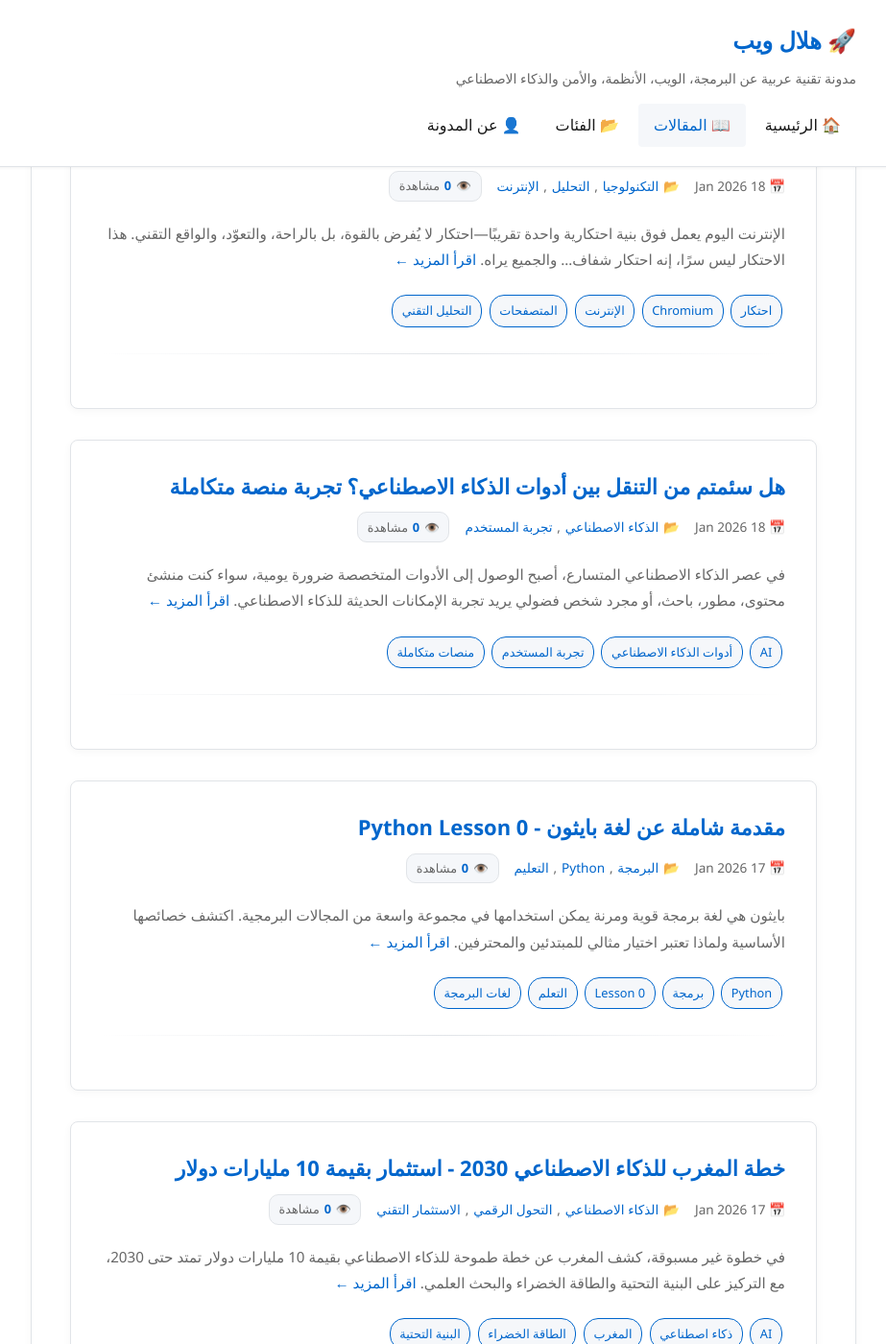
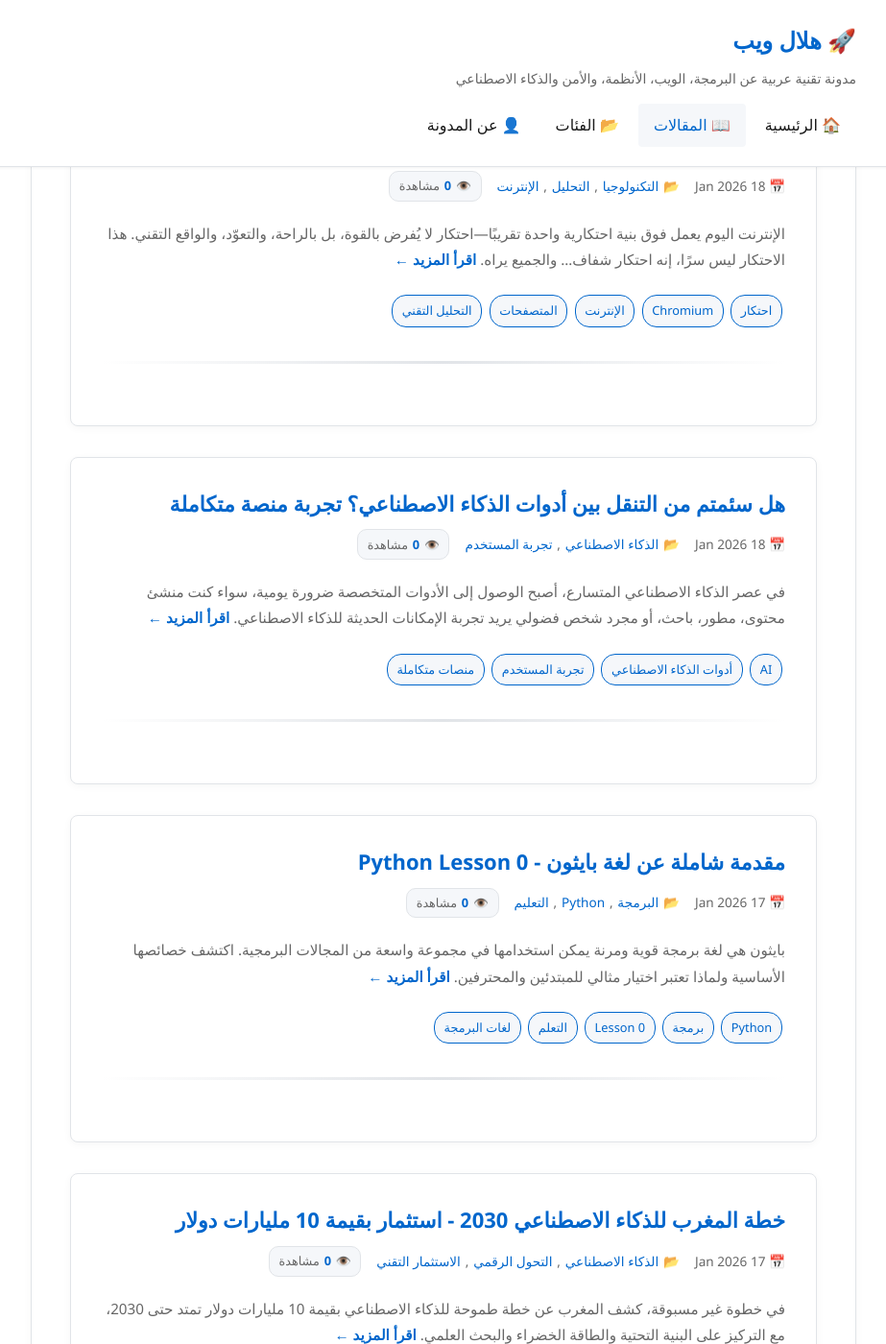
Before and after one commit to KerrasDev/HellaleWeb, a Jekyll site: the page built from posts/index.md, in a window 1280 px wide and 1400 px high, scrolled down 466 px. Shown: the whole window at 96% size, without its empty margins (178-1101 px from the left). Built offline with Jekyll 4.4.1, drawn with Linux system fonts in a browser that asks for light colours; some web fonts are replaced.

Commit message:
Move post CSS to separate file and update post.html

```diff
--- a/_layouts/default.html
+++ b/_layouts/default.html
@@ -58,6 +58,7 @@
     <!-- Stylesheets -->
     <link rel="stylesheet" href="{{ '/assets/css/style.css' | relative_url }}">
     <link rel="stylesheet" href="{{ '/assets/css/header.css' | relative_url }}">
+    <link rel="stylesheet" href="{{ '/assets/css/post.css' | relative_url }}">
     <link rel="stylesheet" href="{{ '/assets/css/footer.css' | relative_url }}">
 
     <!-- Jekyll Meta Tags -->
--- /dev/null
+++ b/assets/css/post.css
@@ -0,0 +1,437 @@
+/* ===== Post Styles ===== */
+
+/* ===== Main Post Container ===== */
+.post,
+.page-article {
+    background-color: var(--bg);
+    padding: 2.5rem;
+    margin-bottom: 2.5rem;
+    border-radius: 8px;
+    border: 1px solid var(--border);
+    box-shadow: 0 2px 8px rgba(0, 0, 0, 0.04);
+    transition: box-shadow 0.3s ease;
+}
+
+.post:hover,
+.page-article:hover {
+    box-shadow: 0 4px 16px rgba(0, 102, 204, 0.08);
+}
+
+/* ===== Post Headers ===== */
+.page-header,
+.post-header {
+    margin-bottom: 2rem;
+    padding-bottom: 1.5rem;
+    border-bottom: 2px solid var(--border);
+}
+
+.page-title,
+.post-title {
+    margin: 0 0 0.75rem;
+    color: var(--primary);
+    line-height: 1.3;
+}
+
+/* ===== Post Meta with View Counter ===== */
+.post-meta {
+    color: var(--text-light);
+    font-size: 0.9rem;
+    display: flex;
+    flex-wrap: wrap;
+    gap: 1.5rem;
+    align-items: center;
+    padding: 0.75rem 0;
+    border-top: 1px solid var(--border);
+    border-bottom: 1px solid var(--border);
+    margin: 1rem 0 2rem 0;
+}
+
+.post-meta > * {
+    display: inline-flex;
+    align-items: center;
+    gap: 0.4rem;
+}
+
+.post-meta time,
+.post-meta span {
+    display: inline-flex;
+    align-items: center;
+    gap: 0.4rem;
+}
+
+.post-categories {
+    display: inline-flex;
+    align-items: center;
+    gap: 0.4rem;
+}
+
+.category-link {
+    color: var(--primary);
+    text-decoration: none;
+    font-weight: 500;
+}
+
+.category-link:hover {
+    text-decoration: underline;
+}
+
+/* ===== View Counters ===== */
+.post-views {
+    font-weight: 500;
+    color: var(--primary);
+    background-color: var(--bg-light);
+    padding: 0.25rem 0.75rem;
+    border-radius: 12px;
+    border: 1px solid var(--border);
+    display: inline-flex;
+    align-items: center;
+    gap: 0.3rem;
+    font-size: 0.9rem;
+}
+
+.post-views-list {
+    font-weight: 500;
+    color: var(--text-light);
+    background-color: var(--bg-light);
+    padding: 0.2rem 0.6rem;
+    border-radius: 10px;
+    border: 1px solid var(--border);
+    font-size: 0.8rem;
+    display: inline-flex;
+    align-items: center;
+    gap: 0.3rem;
+}
+
+.post-views-list .view-count {
+    color: var(--primary);
+    font-weight: 600;
+}
+
+.view-count {
+    color: var(--primary);
+    font-weight: 600;
+}
+
+/* ===== Post Content ===== */
+.post-content,
+.page-content {
+    font-size: 1rem;
+    line-height: 1.8;
+}
+
+.post-content > *:first-child,
+.page-content > *:first-child {
+    margin-top: 0;
+}
+
+/* ===== Post Footer ===== */
+.post-footer {
+    margin-top: 2rem;
+    padding-top: 1.5rem;
+    border-top: 1px solid var(--border);
+}
+
+.post-tags {
+    display: flex;
+    flex-wrap: wrap;
+    gap: 0.5rem;
+}
+
+/* ===== Related Posts ===== */
+.related-posts {
+    background-color: var(--bg-light);
+    padding: 1.5rem;
+    border-radius: 6px;
+    margin-top: 2.5rem;
+}
+
+.related-posts h3 {
+    margin: 0 0 1rem;
+    color: var(--primary);
+}
+
+.related-posts ul {
+    list-style: none;
+    padding: 0;
+    margin: 0;
+}
+
+.related-posts li {
+    padding: 0.5rem 0;
+    border-bottom: 1px solid var(--border);
+}
+
+.related-posts li:last-child {
+    border-bottom: none;
+}
+
+.related-post-link {
+    color: var(--primary);
+    font-weight: 500;
+    text-decoration: none;
+    transition: color 0.2s;
+}
+
+.related-post-link:hover {
+    color: var(--accent);
+    text-decoration: underline;
+}
+
+/* ===== Post List Items ===== */
+.post-list-item {
+    background-color: var(--bg);
+    padding: 2rem;
+    margin-bottom: 2rem;
+    border-radius: 8px;
+    border: 1px solid var(--border);
+    box-shadow: 0 2px 8px rgba(0, 0, 0, 0.04);
+    transition: all 0.3s ease;
+    position: relative;
+}
+
+.post-list-item:hover {
+    border-color: var(--primary);
+    box-shadow: 0 6px 20px rgba(0, 102, 204, 0.12);
+}
+
+.post-list-header {
+    margin-bottom: 1rem;
+}
+
+.post-list-header h3 {
+    margin: 0 0 0.75rem;
+    font-size: 1.375rem;
+    line-height: 1.4;
+}
+
+.post-list-header h3 a {
+    color: var(--primary);
+    text-decoration: none;
+    transition: all 0.2s;
+}
+
+.post-list-header h3 a:hover {
+    text-decoration: underline;
+    color: var(--accent);
+}
+
+.post-list-meta {
+    color: var(--text-light);
+    font-size: 0.85rem;
+    display: flex;
+    flex-wrap: wrap;
+    gap: 1rem;
+    align-items: center;
+    margin: 0.5rem 0;
+}
+
+.post-list-meta > span {
+    display: inline-flex;
+    align-items: center;
+    gap: 0.3rem;
+}
+
+.post-list-excerpt {
+    color: var(--text-light);
+    line-height: 1.8;
+    margin: 1.25rem 0;
+    font-size: 0.95rem;
+}
+
+.post-list-link {
+    color: var(--primary);
+    text-decoration: none;
+}
+
+.post-list-link:hover {
+    text-decoration: underline;
+}
+
+.post-tags-list {
+    margin: 1rem 0;
+}
+
+.tag-small {
+    display: inline-block;
+    background-color: var(--bg-light);
+    color: var(--primary);
+    padding: 0.25rem 0.6rem;
+    border-radius: 15px;
+    font-size: 0.8rem;
+    margin: 0.2rem 0.2rem 0.2rem 0;
+    border: 1px solid var(--primary);
+    transition: all 0.2s;
+}
+
+.tag-small:hover {
+    background-color: var(--primary);
+    color: white;
+    transform: translateY(-1px);
+}
+
+.post-divider {
+    border: none;
+    height: 3px;
+    background: linear-gradient(90deg, transparent, var(--border) 50%, transparent);
+    margin: 2em 0;
+}
+
+/* ===== Home Page Post Previews ===== */
+.post-preview {
+    background-color: var(--bg);
+    padding: 1.5rem;
+    margin-bottom: 1.5rem;
+    border-radius: 6px;
+    border: 1px solid var(--border);
+    box-shadow: 0 2px 6px rgba(0, 0, 0, 0.03);
+    transition: all 0.2s ease;
+}
+
+.post-preview:hover {
+    border-color: var(--primary);
+    box-shadow: 0 4px 12px rgba(0, 102, 204, 0.08);
+}
+
+.post-header-preview {
+    margin-bottom: 1rem;
+}
+
+.post-header-preview h3 {
+    margin: 0 0 0.75rem;
+    font-size: 1.25rem;
+    line-height: 1.4;
+}
+
+.post-link {
+    color: var(--primary);
+    text-decoration: none;
+    transition: all 0.2s;
+}
+
+.post-link:hover {
+    text-decoration: underline;
+    color: var(--accent);
+}
+
+.post-excerpt {
+    color: var(--text-light);
+    line-height: 1.7;
+    margin: 1rem 0;
+    font-size: 0.95rem;
+}
+
+.post-tags-preview {
+    margin: 1rem 0;
+}
+
+.post-tags-preview .tag {
+    display: inline-block;
+    background-color: var(--bg-light);
+    color: var(--primary);
+    padding: 0.25rem 0.7rem;
+    border-radius: 15px;
+    font-size: 0.85rem;
+    margin: 0.2rem 0.2rem 0.2rem 0;
+    border: 1px solid var(--primary);
+    transition: all 0.2s;
+}
+
+.post-tags-preview .tag:hover {
+    background-color: var(--primary);
+    color: white;
+    transform: translateY(-1px);
+}
+
+.read-more {
+    color: var(--primary);
+    font-weight: 600;
+    display: inline-flex;
+    align-items: center;
+    gap: 0.5rem;
+    transition: all 0.2s;
+    text-decoration: none;
+}
+
+.read-more:hover {
+    gap: 0.75rem;
+    text-decoration: underline;
+}
+
+/* ===== Responsive Post Styles ===== */
+@media (max-width: 768px) {
+    .post,
+    .page-article,
+    .post-list-item {
+        padding: 1.5rem;
+    }
+
+    .post-meta {
+        flex-direction: column;
+        align-items: flex-start;
+        gap: 0.5rem;
+    }
+
+    .post-list-item {
+        padding: 1.5rem;
+    }
+
+    .post-list-meta {
+        flex-direction: column;
+        align-items: flex-start;
+        gap: 0.5rem;
+    }
+
+    .post-list-header h3 {
+        font-size: 1.25rem;
+    }
+
+    .post-views {
+        font-size: 0.85rem;
+        padding: 0.2rem 0.6rem;
+    }
+
+    .post-preview {
+        padding: 1.25rem;
+    }
+
+    .post-header-preview h3 {
+        font-size: 1.125rem;
+    }
+}
+
+@media (max-width: 480px) {
+    .post,
+    .page-article,
+    .post-list-item {
+        padding: 1rem;
+    }
+
+    .post-list-item {
+        padding: 1rem;
+    }
+
+    .post-list-meta {
+        font-size: 0.8rem;
+    }
+
+    .post-views-list {
+        font-size: 0.75rem;
+        padding: 0.15rem 0.5rem;
+    }
+
+    .post-views {
+        font-size: 0.8rem;
+        padding: 0.15rem 0.5rem;
+    }
+
+    .post-preview {
+        padding: 1rem;
+    }
+
+    .post-meta {
+        flex-direction: column;
+        align-items: flex-start;
+        gap: 0.5rem;
+        font-size: 0.85rem;
+    }
+}
--- a/assets/css/style.css
+++ b/assets/css/style.css
@@ -225,192 +225,38 @@
 }
 
 /* ===== Cards & Containers ===== */
-.page-article,
-.post,
-.post-list-item {
-    background-color: var(--bg);
-    padding: 2.5rem;
-    margin-bottom: 2.5rem;
-    border-radius: 8px;
-    border: 1px solid var(--border);
-    box-shadow: 0 2px 8px rgba(0, 0, 0, 0.04);
-    transition: box-shadow 0.3s ease;
-}
+/* Post styles have been moved to assets/css/post.css */
 
-.page-article:hover,
-.post:hover,
-.post-list-item:hover {
-    box-shadow: 0 4px 16px rgba(0, 102, 204, 0.08);
-}
-
-.page-header,
-.post-header {
-    margin-bottom: 2rem;
-    padding-bottom: 1.5rem;
-    border-bottom: 2px solid var(--border);
-}
-
-.page-title,
-.post-title {
-    margin: 0 0 0.75rem;
-    color: var(--primary);
-    line-height: 1.3;
-}
-
-/* ===== Post Meta with View Counter ===== */
-.post-meta {
-    color: var(--text-light);
-    font-size: 0.9rem;
-    display: flex;
-    flex-wrap: wrap;
-    gap: 1.5rem;
-    align-items: center;
-    padding: 0.75rem 0;
-    border-top: 1px solid var(--border);
-    border-bottom: 1px solid var(--border);
-    margin: 1rem 0 2rem 0;
-}
-
-.post-meta > * {
-    display: inline-flex;
-    align-items: center;
-    gap: 0.4rem;
-}
-
-.post-meta time,
-.post-meta span {
-    display: inline-flex;
-    align-items: center;
-    gap: 0.4rem;
-}
-
-/* ===== View Counters ===== */
-.post-views {
-    font-weight: 500;
-    color: var(--primary);
-    background-color: var(--bg-light);
-    padding: 0.25rem 0.75rem;
-    border-radius: 12px;
-    border: 1px solid var(--border);
-    display: inline-flex;
-    align-items: center;
-    gap: 0.3rem;
-    font-size: 0.9rem;
-}
-
-.post-views-list {
-    font-weight: 500;
-    color: var(--text-light);
-    background-color: var(--bg-light);
-    padding: 0.2rem 0.6rem;
-    border-radius: 10px;
-    border: 1px solid var(--border);
-    font-size: 0.8rem;
-    display: inline-flex;
-    align-items: center;
-    gap: 0.3rem;
-}
-
-.post-views-list .view-count {
-    color: var(--primary);
-    font-weight: 600;
-}
-
-.view-count {
-    color: var(--primary);
-    font-weight: 600;
-}
-
-/* ===== Post List Items ===== */
-.post-list-item {
-    background-color: var(--bg);
-    padding: 2rem;
-    margin-bottom: 2rem;
-    border-radius: 8px;
-    border: 1px solid var(--border);
-    box-shadow: 0 2px 8px rgba(0, 0, 0, 0.04);
-    transition: all 0.3s ease;
-    position: relative;
-}
-
-.post-list-item:hover {
-    border-color: var(--primary);
-    box-shadow: 0 6px 20px rgba(0, 102, 204, 0.12);
-}
-
-.post-list-header {
-    margin-bottom: 1rem;
-}
-
-.post-list-header h3 {
-    margin: 0 0 0.75rem;
-    font-size: 1.375rem;
-    line-height: 1.4;
-}
-
-.post-list-header h3 a {
-    color: var(--primary);
-    text-decoration: none;
-    transition: all 0.2s;
-}
-
-.post-list-header h3 a:hover {
-    text-decoration: underline;
-    color: var(--accent);
-}
-
-.post-list-meta {
-    color: var(--text-light);
-    font-size: 0.85rem;
-    display: flex;
-    flex-wrap: wrap;
-    gap: 1rem;
-    align-items: center;
-    margin: 0.5rem 0;
-}
-
-.post-list-meta > span {
-    display: inline-flex;
-    align-items: center;
-    gap: 0.3rem;
-}
-
-.post-list-excerpt {
-    color: var(--text-light);
-    line-height: 1.8;
-    margin: 1.25rem 0;
-    font-size: 0.95rem;
-}
-
-.post-list-link {
-    color: var(--primary);
-    text-decoration: none;
-}
-
-.post-list-link:hover {
-    text-decoration: underline;
-}
-
-.post-tags-list {
-    margin: 1rem 0;
-}
-
-.tag-small {
+/* ===== Tags & Categories ===== */
+.tag,
+.category {
     display: inline-block;
     background-color: var(--bg-light);
     color: var(--primary);
-    padding: 0.25rem 0.6rem;
-    border-radius: 15px;
-    font-size: 0.8rem;
-    margin: 0.2rem 0.2rem 0.2rem 0;
-    border: 1px solid var(--primary);
+    padding: 0.35rem 0.85rem;
+    border-radius: 20px;
+    font-size: 0.85rem;
+    margin: 0.35rem 0.35rem 0.35rem 0;
+    border: 1.5px solid var(--primary);
     transition: all 0.2s;
+    font-weight: 500;
 }
 
-.tag-small:hover {
+.tag:hover,
+.category:hover {
     background-color: var(--primary);
     color: white;
-    transform: translateY(-1px);
+    border-color: var(--primary);
+    transform: translateY(-2px);
+}
+
+/* ===== Horizontal Rules & Dividers ===== */
+hr {
+    border: none;
+    height: 2px;
+    background: linear-gradient(90deg, transparent, var(--primary), transparent);
+    margin: 2.5em 0;
+    border-radius: 1px;
 }
 
 /* ===== Categories & Tags Pages ===== */
```
